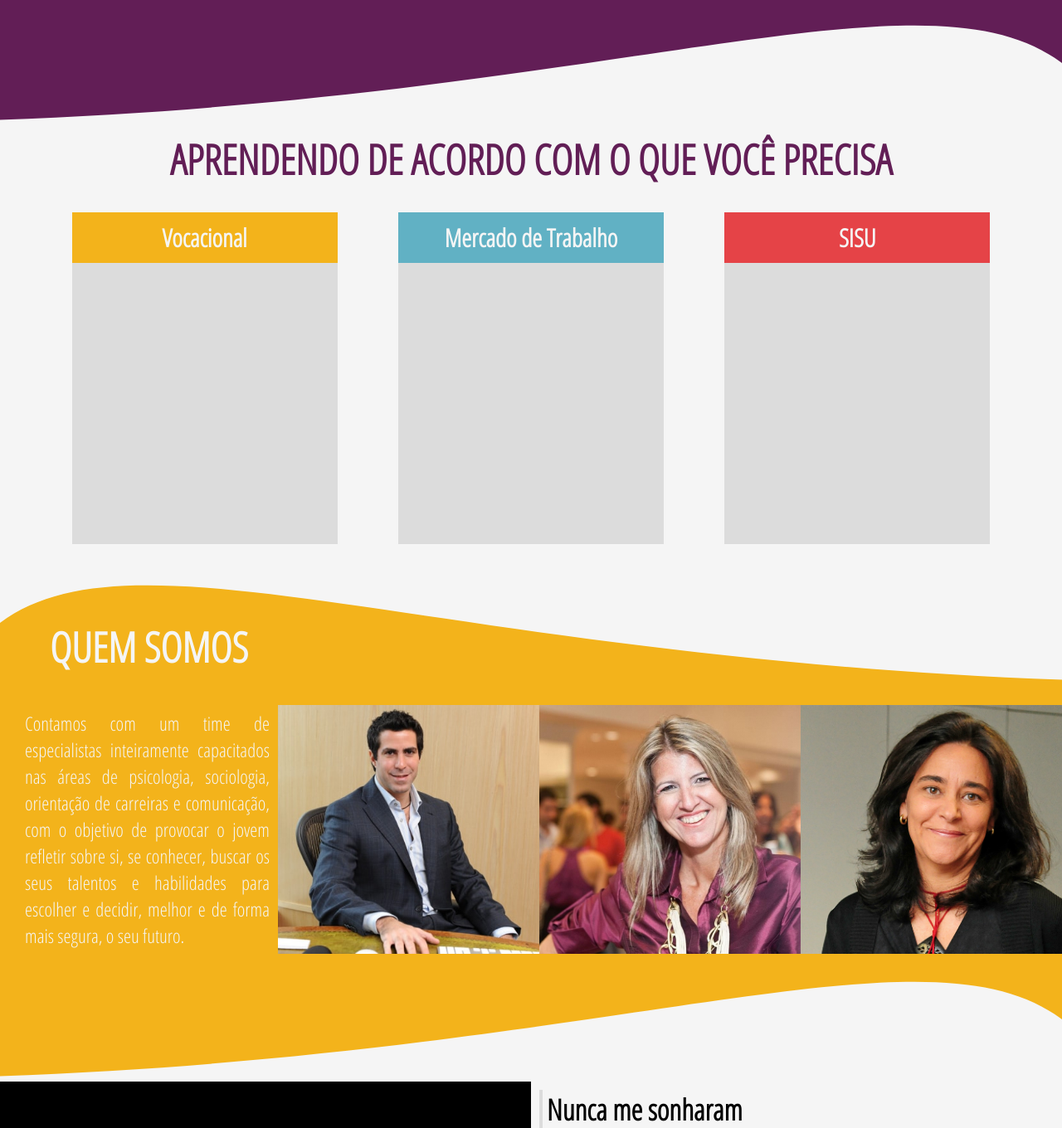
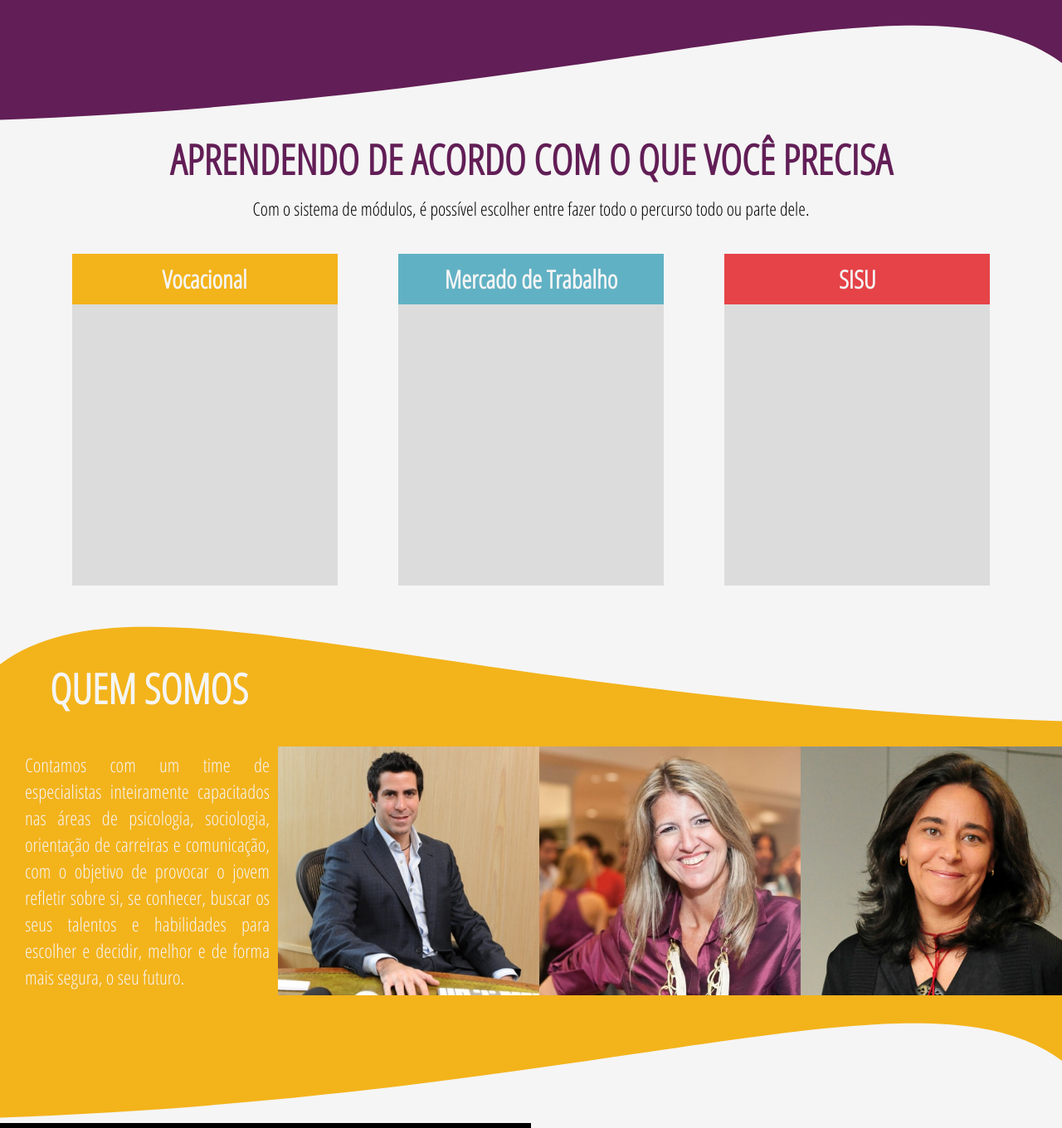
Before and after one commit to TheMarini/Quem-Quero-Ser, a PHP site: page / in a window 1280 px wide. Shown: the part 3081-4441 px from the top of the page at 83% size. Run offline with PHP 8.4, Linux system fonts and the light colour scheme; grey boxes are pictures that could not be loaded.

Commit message:
Módulos (^)

```diff
--- a/css/style.css
+++ b/css/style.css
@@ -413,6 +413,9 @@ button {
     #Manifesto {
         padding: 9vh 3px 20px 3px;
     }
+    #txt_right>img:first-child {
+        width: 100%;
+    }
 }
 
 #att {
@@ -470,6 +473,8 @@ button {
     margin-top: 20px;
 }
 
+/*------------MÓDULOS-----------------*/
+
 #Modulos {
     background-color: whitesmoke;
     width: 100%
@@ -479,7 +484,13 @@ button {
     color: #621e56;
 }
 
+#Modulos>p{
+    font-size: 2.2em;
+    text-align: center
+}
+
 #modulosContainer {
+    margin-top: 20px;
     box-sizing: border-box;
     padding: 20px 50px;
     width: 100%;
@@ -816,7 +827,8 @@ button {
     background-color: #61b1c4;
     display: flex;
     flex-flow: column;
-    position: relative
+    position: relative;
+    padding-bottom: 30px
 }
 
 #Artigos h1 {
@@ -887,14 +899,15 @@ button {
     color: #61b1c4;
     background-color: whitesmoke;
     transition: 0.5s;
-    padding: 0 15px;
+    padding: 0 20px;
     margin: 0 10px
 }
 
 #ver_todos>svg {
     width: 120px;
     color: whitesmoke;
-    height: 2px
+    height: 2px;
+    transition: 0.5s
 }
 
 #ver_todos>svg>line {
@@ -1020,7 +1033,8 @@ button {
     background-size: 90%;
     transition: 0.5s
 }
-#btnEnviar:hover{
+
+#btnEnviar:hover {
     background-position: 100px;
     color: #2e2d2c;
 }
--- a/index.html
+++ b/index.html
@@ -116,6 +116,7 @@
 
             <section id="Modulos">
                 <h1 class="titulo">Aprendendo de acordo com o que você precisa</h1>
+                <p>Com o sistema de módulos, é possível escolher entre fazer todo o percurso todo ou parte dele.</p>
                 <div id="modulosContainer">
                     <div class="modulo">
                         <div class="modulo_titulo">
@@ -191,11 +192,12 @@
             </div>
 
         </section>
-        <svg class="onda b_r" style="fill:whitesmoke; background-color: #f3b31b" viewBox="0 0 50 50" preserveAspectRatio="xMinYMin meet">
+
+
+        <section id="Recomendados">
+            <svg class="onda b_r" style="fill:whitesmoke; background-color: #f3b31b" viewBox="0 0 50 50" preserveAspectRatio="xMinYMin meet">
                 <path d="M0,25 C60,70 200,0 500,1 L10000,00 L0,0 Z"/>
             </svg>
-
-        <section id="Recomendados">
             <section id="Videos">
                 <div id="v_left">
                     <div id="v_left_controls" class="center_child">
@@ -233,7 +235,7 @@
 
 
             <section id="Artigos">
-                           <svg class="onda t_r" style="fill:whitesmoke; background-color: #61b1c4" viewBox="0 0 50 50" preserveAspectRatio="xMinYMin meet">
+                <svg class="onda t_r" style="fill:whitesmoke; background-color: #61b1c4" viewBox="0 0 50 50" preserveAspectRatio="xMinYMin meet">
                 <path d="M0,25 C60,70 200,0 500,1 L10000,00 L0,0 Z"/>
             </svg>
 
```
